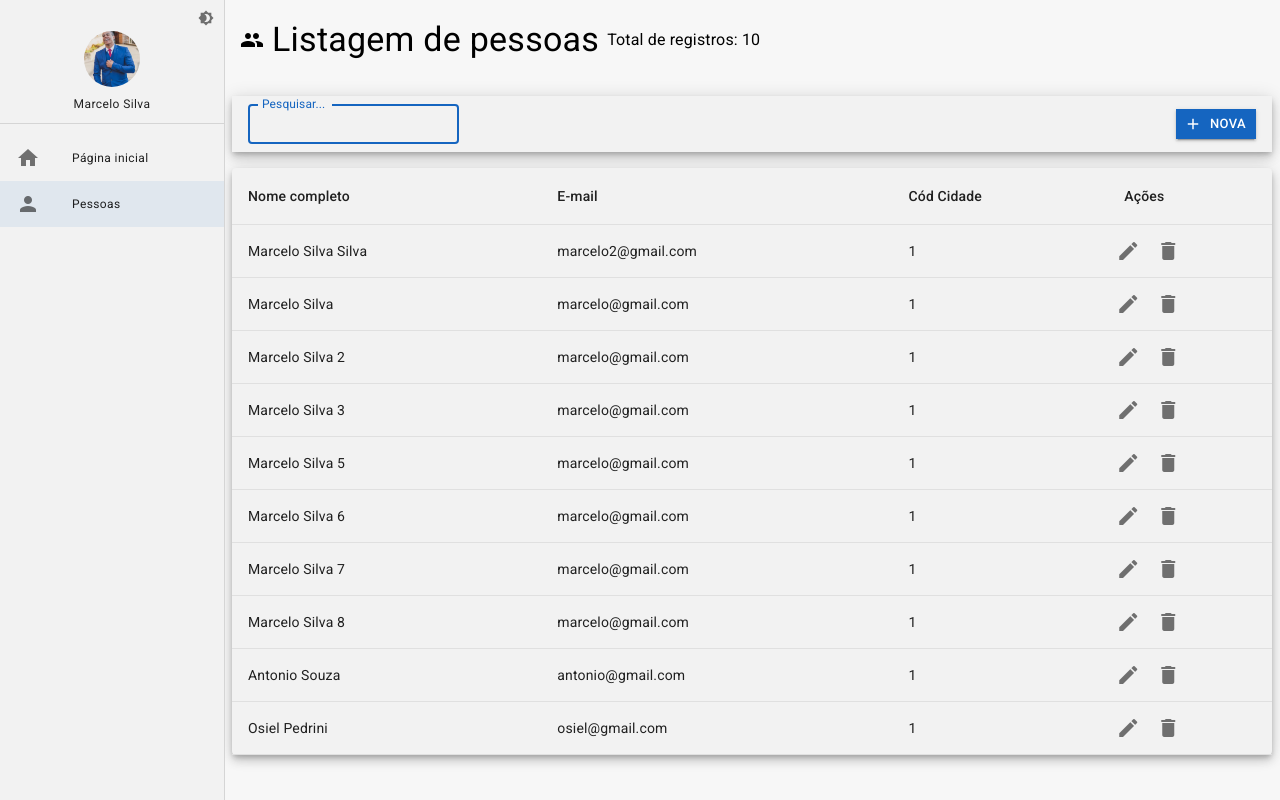
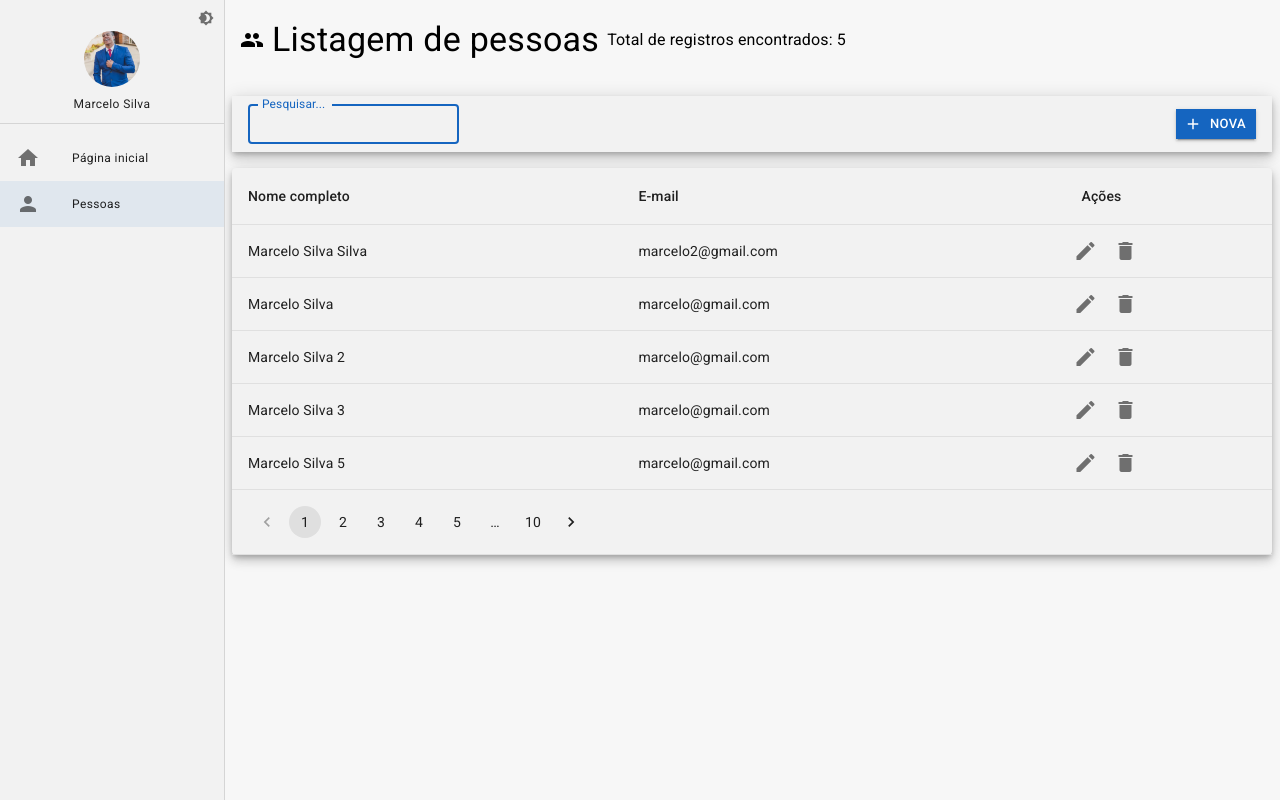
Before and after one commit to EuMarcel0/cadastro, a React (Vite) app: page /pessoas in a window 1280 px wide. Built offline with nearby package versions, Linux system fonts and the light colour scheme; data requests are answered from the project's data file.

Commit message:
chore: total count adjusted on requisition in method getall

```diff
--- a/src/pages/pessoas/ListagemPessoas.tsx
+++ b/src/pages/pessoas/ListagemPessoas.tsx
@@ -1,12 +1,13 @@
 import { useEffect, useMemo, useState } from 'react';
 
 import { useSearchParams } from 'react-router-dom';
-import { Box, Divider, Icon, IconButton, LinearProgress, Paper, Table, TableBody, TableCell, TableContainer, TableHead, TableRow, Typography } from '@mui/material';
+import { Box, Icon, IconButton, LinearProgress, Pagination, Paper, Table, TableBody, TableCell, TableContainer, TableFooter, TableHead, TableRow, Typography } from '@mui/material';
 
 import { IlistingPeopleProps, PersonService } from '../../shared/services/person/PersonService';
 import { FerramentasListagem } from '../../shared/components';
 import { LayoutBaseDePagina } from '../../shared/layouts';
 import { useDebounce } from '../../shared/hooks';
+import { Environment } from '../../shared/environment';
 
 
 export const ListagemPessoas: React.FC = () => {
@@ -29,7 +30,7 @@ export const ListagemPessoas: React.FC = () => {
 					if (response instanceof Error) {
 						alert(response.message);
 					} else {
-						console.log(response);
+						console.log(response.totalCount);
 						setPeople(response.data);
 						setTotalCount(response.totalCount);
 					}
@@ -41,7 +42,7 @@ export const ListagemPessoas: React.FC = () => {
 		<LayoutBaseDePagina
 			icon={<Typography><Icon>people</Icon></Typography>}
 			title='Listagem de pessoas'
-			totalCount={`Total de registros: ${totalCount}`}
+			totalCount={`Total de registros encontrados: ${people.length}`}
 			toolbar={<FerramentasListagem
 				showInputSearch
 				textButtonNew='Nova'
@@ -58,22 +59,25 @@ export const ListagemPessoas: React.FC = () => {
 						<LinearProgress />
 					}
 					<Table>
-						{!loading &&
+						{people.length > 0 &&
 							<TableHead>
 								<TableRow>
 									<TableCell>Nome completo</TableCell>
 									<TableCell>E-mail</TableCell>
-									<TableCell>Cód Cidade</TableCell>
 									<TableCell>Ações</TableCell>
 								</TableRow>
 							</TableHead>
+						}
+						{!loading && totalCount === 0 &&
+							<TableRow>
+								<TableCell>{Environment.LISTING_EMPTY}</TableCell>
+							</TableRow>
 						}
 						<TableBody>
 							{people.map((item) => (
 								<TableRow key={item.id}>
 									<TableCell>{item.fullName}</TableCell>
 									<TableCell>{item.email}</TableCell>
-									<TableCell>{item.cityId}</TableCell>
 									<TableCell padding='none'>
 										<Box display='flex'>
 											<IconButton>
@@ -87,6 +91,15 @@ export const ListagemPessoas: React.FC = () => {
 								</TableRow>
 							))}
 						</TableBody>
+						<TableFooter>
+							{totalCount > 0 && totalCount > Environment.LIMIT_OF_ROWS_PER_PAGE &&
+								<TableRow>
+									<TableCell colSpan={3}>
+										<Pagination count={10} />
+									</TableCell>
+								</TableRow>
+							}
+						</TableFooter>
 					</Table>
 				</TableContainer>
 			</Box>
--- a/src/shared/environment/index.ts
+++ b/src/shared/environment/index.ts
@@ -4,7 +4,7 @@ export const Environment = {
 	/**
      * PT_BR: Limite de linhas para cada página com os itens das requisições.
      */
-	LIMIT_OF_ROWS_PER_PAGE: 10,
+	LIMIT_OF_ROWS_PER_PAGE: 5,
 
 	/**
      * PT_BR: URL base para as requisições ao back-end
--- a/src/shared/services/person/PersonService.ts
+++ b/src/shared/services/person/PersonService.ts
@@ -25,14 +25,14 @@ type TPepleWithTotalCountProps = {
  * PT_BR: Traz todos os itens na listagem com total de registros
 */
 const getAll = async ( page = 1, filter = '' ) : Promise<TPepleWithTotalCountProps | Error> => {
-	const relativeURL = `/pessoas?_page=${page}&_limit${Environment.LIMIT_OF_ROWS_PER_PAGE}&fullName_like=${filter}`;
+	const relativeURL = `/pessoas?_page=${page}&_limit=${Environment.LIMIT_OF_ROWS_PER_PAGE}&fullName_like=${filter}`;
 	try{
 		const { data, headers } = await Api.get(relativeURL);
 
 		if( data ){
 			return {
 				data,
-				totalCount: Number(headers['X-Total-Count'] || Environment.LIMIT_OF_ROWS_PER_PAGE)
+				totalCount: Number(headers['x-total-count'] || Environment.LIMIT_OF_ROWS_PER_PAGE)
 			};
 		}
 		return new Error('Erro ao consultar os registros');
@@ -47,7 +47,7 @@ const getAll = async ( page = 1, filter = '' ) : Promise<TPepleWithTotalCountPro
 */
 const getById = async (id: number ) : Promise<IDetailsPeopleProps | Error> => {
 	try{
-		const { data } = await Api.get(`/pessoas${id}`);
+		const { data } = await Api.get(`/pessoas/${id}`);
 
 		if( data ){
 			return data;
@@ -79,7 +79,7 @@ const create = async (dataPeople: Omit<IDetailsPeopleProps, 'id'>) : Promise<num
 */
 const updateById = async (id: number, dataPeople: IDetailsPeopleProps) : Promise<void | Error> => {
 	try{
-		await Api.put(`/pessoas${id}`, dataPeople);
+		await Api.put(`/pessoas/${id}`, dataPeople);
 	}catch( error ){
 		return new Error((error as { message: string }).message || 'Erro ao alterar o registro');
 	}
@@ -89,7 +89,7 @@ const updateById = async (id: number, dataPeople: IDetailsPeopleProps) : Promise
 */
 const deleteById = async (id: number) : Promise<void | Error> => {
 	try{
-		await Api.delete(`/pessoas${id}`);
+		await Api.delete(`/pessoas/${id}`);
 	}catch( error ){
 		return new Error((error as { message: string }).message || 'Erro ao deletar o registro');
 	}
```
